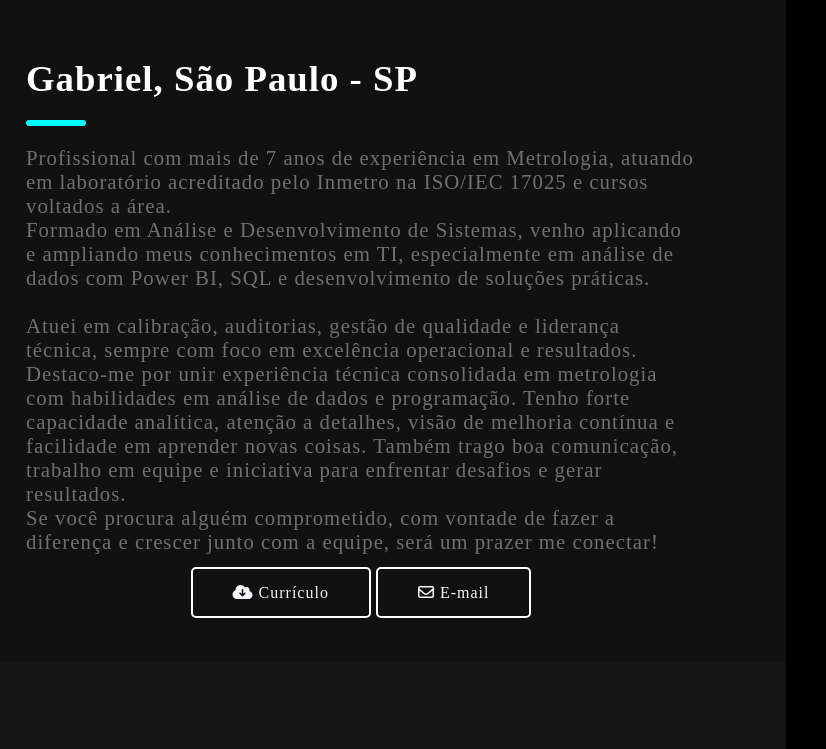
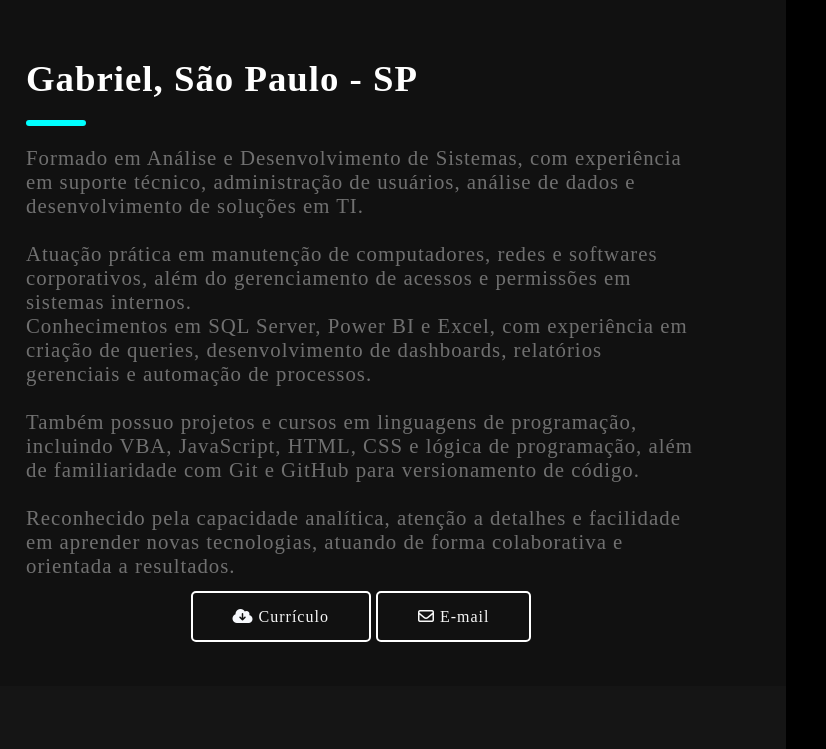
Before and after one commit to GabrielVelosoViana/Portfolio, a plain HTML site: page index.html in a window 1280 px wide. Shown: the part 867-1616 px from the top of the page, 454-1280 px from the left. Drawn offline with Linux system fonts and the light colour scheme.

Commit message:
Atualização foco do portfólio

```diff
--- a/index.html
+++ b/index.html
@@ -38,7 +38,7 @@
       <div>
         <h2>Olá! Eu sou</h2>
         <span><h2 class="digitando">Gabriel Veloso Viana</h2></span>
-        <h2>Técnologia | Análise de Dados | TI | Metrologia</h2>
+        <h2>Support Analyst | Data Analyst | Database | Technology | IT</h2>
         <span>
           <a
             href="https://www.linkedin.com/in/gabriel-veloso-viana/"
@@ -65,21 +65,20 @@
           <div class="sobre_texto">
             <h1>Gabriel, São Paulo - SP</h1>
             <p>
-            Profissional com mais de 7 anos de experiência em Metrologia, atuando em laboratório acreditado pelo Inmetro na ISO/IEC
-            17025 e cursos voltados a área.
-            <br>
-            Formado em Análise e Desenvolvimento de Sistemas, venho aplicando e ampliando meus conhecimentos em TI, especialmente em
-            análise de dados com Power BI, SQL e desenvolvimento de soluções práticas.
-            <br><br>
-            Atuei em calibração, auditorias, gestão de qualidade e liderança técnica, sempre com foco em excelência operacional e
-            resultados.
-            <br>
-            Destaco-me por unir experiência técnica consolidada em metrologia com habilidades em análise de dados e programação.
-            Tenho forte capacidade analítica, atenção a detalhes, visão de melhoria contínua e facilidade em aprender novas coisas.
-            Também trago boa comunicação, trabalho em equipe e iniciativa para enfrentar desafios e gerar resultados.
-            <br>
-            Se você procura alguém comprometido, com vontade de fazer a diferença e crescer junto com a equipe, será um prazer me
-            conectar!
+              Formado em Análise e Desenvolvimento de Sistemas, com experiência em suporte técnico, administração de
+              usuários, análise de dados e desenvolvimento de soluções em TI.
+              <br><br>
+              Atuação prática em manutenção de computadores, redes e softwares corporativos, além do gerenciamento de acessos e
+              permissões em sistemas internos.
+              <br>
+              Conhecimentos em SQL Server, Power BI e Excel, com experiência em criação de queries, desenvolvimento de dashboards,
+              relatórios gerenciais e automação de processos.
+              <br><br>
+              Também possuo projetos e cursos em linguagens de programação, incluindo VBA, JavaScript, HTML, CSS e lógica de
+              programação, além de familiaridade com Git e GitHub para versionamento de código.
+              <br><br>
+              Reconhecido pela capacidade analítica, atenção a detalhes e facilidade em aprender novas tecnologias, atuando de forma
+              colaborativa e orientada a resultados.
             </p>
           </div>
           <span>
```
